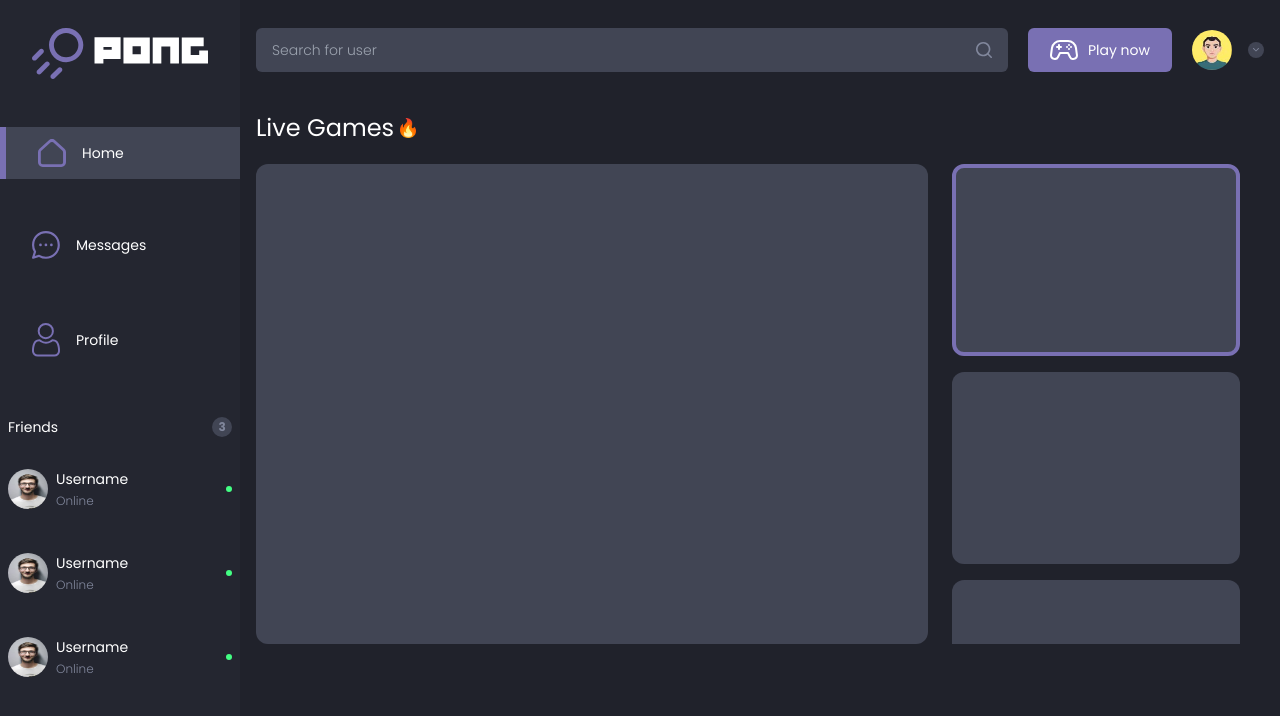
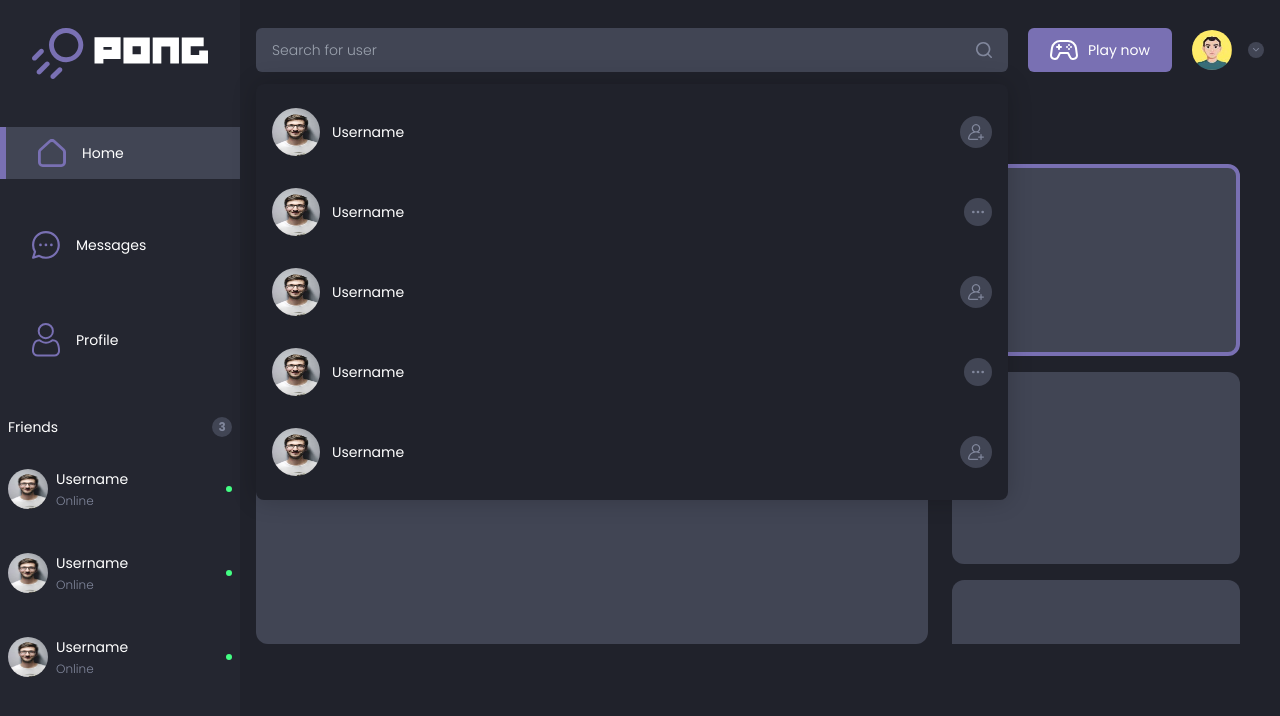
Before and after one commit to DNightOwl/42-ft-transcendence, a React (Create React App) app in the folder frontend/: page /Home in a window 1280 px wide. Shown: the top 716 px of the page. Built offline with nearby package versions, Linux system fonts and the light colour scheme; no server answers.

Commit message:
add: search box

```diff
--- a/frontend/src/App.css
+++ b/frontend/src/App.css
@@ -169,6 +169,16 @@ main{
     max-width: 12rem;
 }
 
+.username-search{
+    max-width: 12rem;
+    overflow: hidden;
+    text-overflow: ellipsis;
+}
+
+.box-search{
+    max-height: 40rem;
+    overflow: auto;
+}
 
 @media screen and (min-width: 768px) {
     .card-user{
--- /dev/null
+++ b/frontend/src/components/Items/CardSearch.tsx
@@ -0,0 +1,30 @@
+import React from 'react';
+import Picture from '../../assets/friend.jpg'
+import { AddFiriendSearchIcon,PointsIcon } from './Icons';
+
+interface typeProps{
+    friend:boolean
+}
+
+export default function CardSearch({friend}:typeProps){
+    return (
+        <button className='hover:bg-backgroundHover px-4 py-2'>
+            <div className='flex items-center justify-between w-full'>
+                <div className='flex items-center gap-3'>
+                <img src={Picture} alt="users" className='w-12 h-12 rounded-full' />
+                <span className='text-primaryText text-sm username-search'>Username</span>
+            </div>
+            <button className={` ${friend?"w-8 h-8":"w-7 h-7"} rounded-full  flex justify-center items-center bg-shape`}>
+                {
+                    (friend)?(
+                        <AddFiriendSearchIcon edit='w-4 h-4 fill-secondaryText' />
+                    ):(
+                        <PointsIcon edit='w-3 h-3 fill-secondaryText' />
+                    )
+                }
+
+            </button>
+        </div>
+        </button>
+    )
+}
--- a/frontend/src/components/Items/Icons.tsx
+++ b/frontend/src/components/Items/Icons.tsx
@@ -400,3 +400,53 @@ export function RefreshIcon(props:typeProps){
 
   )
 }
+
+export function AddFiriendSearchIcon(props:typeProps){
+  return(
+    <svg id="Group_266" data-name="Group 266" xmlns="http://www.w3.org/2000/svg" viewBox="0 0 23.165 23.165" className={props.edit}>
+  <g id="Group_263" data-name="Group 263" transform="translate(0)">
+    <g id="Group_262" data-name="Group 262">
+      <path id="Path_68" data-name="Path 68" d="M16.631,11.624a11.772,11.772,0,0,0-1.362-.547,6.153,6.153,0,1,0-7.368,0A11.77,11.77,0,0,0,.059,19.85a2.749,2.749,0,0,0,2.687,3.315H13.891a.9.9,0,1,0,0-1.81H2.746a.919.919,0,0,1-.724-.344.945.945,0,0,1-.192-.793A10,10,0,0,1,11.343,12.3q.119,0,.24,0t.242,0a9.857,9.857,0,0,1,4.029.956.9.9,0,0,0,.777-1.635ZM11.8,10.491l-.221,0-.219,0a4.344,4.344,0,1,1,.44,0Z" transform="translate(0 0)"/>
+    </g>
+  </g>
+  <g id="Group_265" data-name="Group 265" transform="translate(14.569 14.569)">
+    <g id="Group_264" data-name="Group 264">
+      <path id="Path_69" data-name="Path 69" d="M329.692,325.393H327.2V322.9a.9.9,0,0,0-1.81,0v2.489H322.9a.9.9,0,0,0,0,1.81h2.489v2.488a.9.9,0,1,0,1.81,0V327.2h2.488a.9.9,0,1,0,0-1.81Z" transform="translate(-322 -322)"/>
+    </g>
+  </g>
+</svg>
+  )
+}
+
+export function FriendIcon(props:typeProps){
+  return(
+<svg xmlns="http://www.w3.org/2000/svg" viewBox="0 0 31.328 31.342" className={props.edit}>
+  <g id="Group_293" data-name="Group 293" transform="translate(-1.75 -1.75)">
+    <g id="Group_292" data-name="Group 292" transform="translate(1.75 1.75)">
+      <path id="Path_70" data-name="Path 70" d="M14.537,19.323a8.8,8.8,0,1,1,6.209-2.578A8.787,8.787,0,0,1,14.537,19.323Zm0-15.281a6.51,6.51,0,1,0,4.588,1.907,6.494,6.494,0,0,0-4.588-1.907Z" transform="translate(0.363 -1.75)" fill="#fff"/>
+      <path id="Path_71" data-name="Path 71" d="M2.9,26.267A1.161,1.161,0,0,1,1.75,25.121,13.4,13.4,0,0,1,15.121,11.75h3.056a1.146,1.146,0,0,1,0,2.292H15.121A11.094,11.094,0,0,0,4.042,25.121,1.161,1.161,0,0,1,2.9,26.267Z" transform="translate(-1.75 3.531)" />
+      <path id="Path_72" data-name="Path 72" d="M16.915,27.268a1.146,1.146,0,0,1-.764-.382l-6.113-6.113a1.146,1.146,0,0,1,1.528-1.528l5.241,5.241,9.948-11.354a1.147,1.147,0,0,1,1.712,1.528l-10.7,12.225a1.115,1.115,0,0,1-.81.4Z" transform="translate(2.568 4.059)" />
+    </g>
+  </g>
+</svg>
+  )
+}
+
+export function AddFriendIcon(props:typeProps){
+  return(
+<svg xmlns="http://www.w3.org/2000/svg" viewBox="0 0 32.031 32.031" className={props.edit}>
+  <g id="Group_266" data-name="Group 266" transform="translate(0)">
+    <g id="Group_263" data-name="Group 263" transform="translate(0)">
+      <g id="Group_262" data-name="Group 262">
+        <path id="Path_68" data-name="Path 68" d="M23,16.073a16.278,16.278,0,0,0-1.883-.756,8.508,8.508,0,1,0-10.188.005A16.274,16.274,0,0,0,.082,27.447,3.8,3.8,0,0,0,3.8,32.031H19.207a1.251,1.251,0,1,0,0-2.5H3.8a1.271,1.271,0,0,1-1-.476,1.307,1.307,0,0,1-.265-1.1A13.824,13.824,0,0,1,15.684,17.01q.165.006.332.006t.335-.007a13.629,13.629,0,0,1,5.571,1.323A1.251,1.251,0,0,0,23,16.073Zm-6.675-1.566-.305,0-.3,0a6.006,6.006,0,1,1,.608,0Z" transform="translate(0 0)"/>
+      </g>
+    </g>
+    <g id="Group_265" data-name="Group 265" transform="translate(20.145 20.145)">
+      <g id="Group_264" data-name="Group 264">
+        <path id="Path_69" data-name="Path 69" d="M332.635,326.692h-3.441v-3.441a1.251,1.251,0,0,0-2.5,0v3.441h-3.441a1.251,1.251,0,0,0,0,2.5h3.441v3.441a1.251,1.251,0,1,0,2.5,0v-3.441h3.441a1.251,1.251,0,1,0,0-2.5Z" transform="translate(-322 -322)"/>
+      </g>
+    </g>
+  </g>
+</svg>
+  )
+}
--- a/frontend/src/components/Items/Navigation/NavigationDesktop/HeaderNav.tsx
+++ b/frontend/src/components/Items/Navigation/NavigationDesktop/HeaderNav.tsx
@@ -3,6 +3,7 @@ import {SearchIcon, ControllerIcon, ArrowDownIcon,ArrowUpIcon,SettingsNavIcon,Lo
 import UserPicture from '../../../../assets/user.jpg';
 import {useState} from 'react'
 import { getProfile } from '../../../../Helpers';
+import CardSearch from '../../CardSearch';
 
 interface typeProps{
     messages:boolean,
@@ -23,10 +24,17 @@ export default function HeaderNav({messages,chatState,settings}:typeProps) {
   return (
     (!messages)?(
         <section className='hidden lg:flex justify-between items-start mr-4 ml-64 pt-7 gap-5'>
-            <div className='flex-1'>
+            <div className='flex-1 relative'>
                 <div className='flex items-center bg-shape pr-4 rounded-md'>
                     <input type="text" placeholder='Search for user' className='flex-1 bg-transparent placeholder-secondary-text placeholder:font-light placeholder:text-sm font-light text-sm p-3 pl-4 pr-1.5 focus:outline-none text-primaryText'/>
                     <SearchIcon edit="w-4"/>
+                </div>
+                <div className='bg-body absolute w-full shadow top-14 rounded-lg flex flex-col gap-4 py-4 box-search'>
+                    <CardSearch friend={true}/>
+                    <CardSearch friend={false}/>
+                    <CardSearch friend={true}/>
+                    <CardSearch friend={false}/>
+                    <CardSearch friend={true}/>
                 </div>
             </div>
             <div className='flex items-center gap-5'>
```
